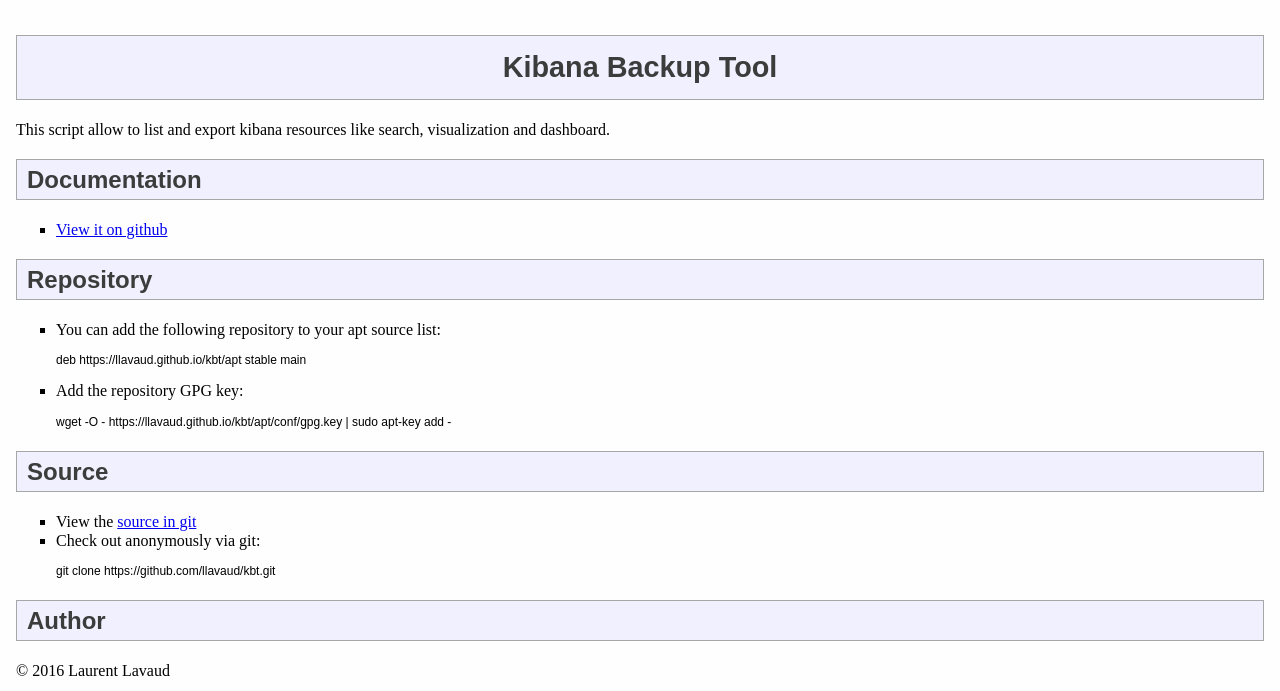
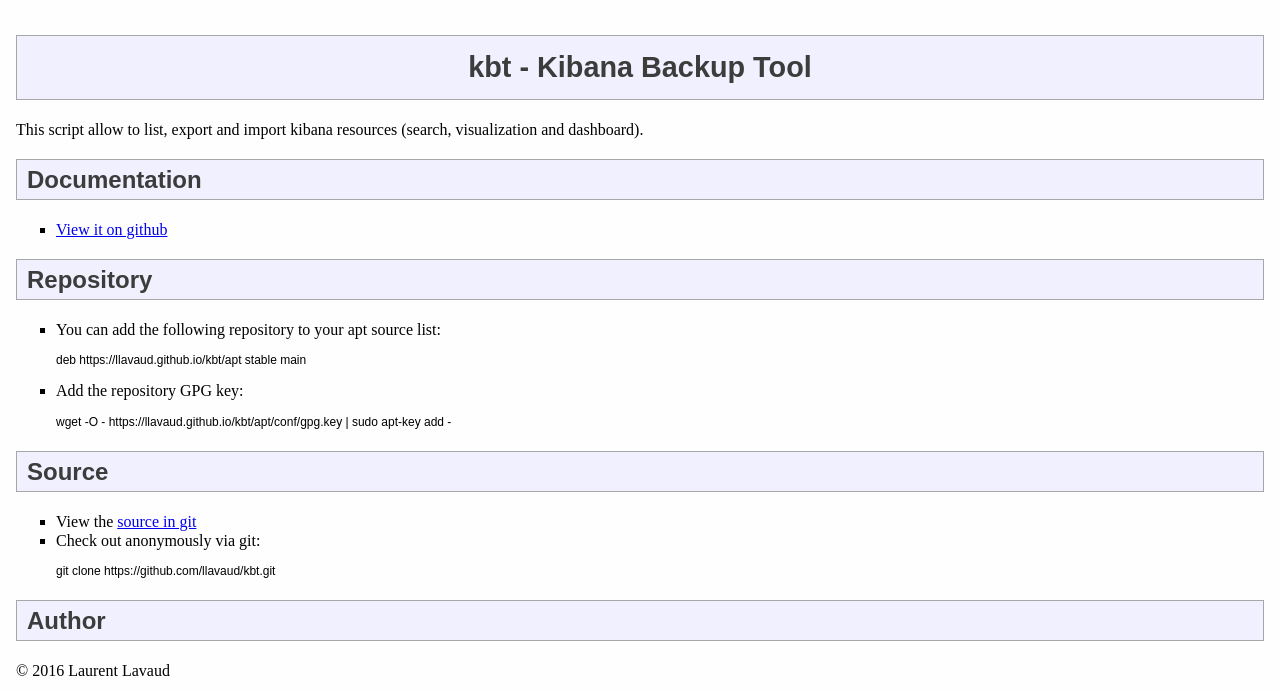
Before and after one commit to llavaud/kbt, a plain HTML site: page index.html in a window 1280 px wide. Shown: the top 691 px of the page. Drawn offline with Linux system fonts and the light colour scheme.

Commit message:
new release v0.4

```diff
--- a/index.html
+++ b/index.html
@@ -2,12 +2,12 @@
 <html xmlns="http://www.w3.org/1999/xhtml">
     <head>
         <meta http-equiv="Content-Type" content="text/html; charset=utf-8"/>
-        <title>Kibana Backup Tool</title>
+        <title>kbt - Kibana Backup Tool</title>
         <link rel="stylesheet" type="text/css" href="style.css"/>
     </head>
     <body>
-        <h1>Kibana Backup Tool</h1>
-        <p>This script allow to list and export kibana resources like search, visualization and dashboard.</p>
+        <h1>kbt - Kibana Backup Tool</h1>
+        <p>This script allow to list, export and import kibana resources (search, visualization and dashboard).</p>
         <h2>Documentation</h2>
         <ul>
             <li>
```
Also changed, not shown: 12 other files.
